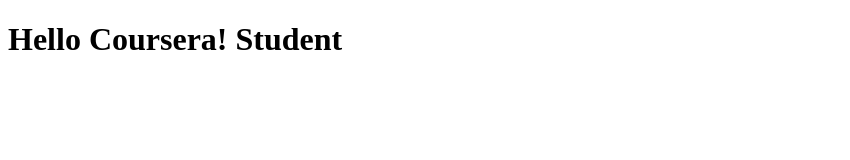
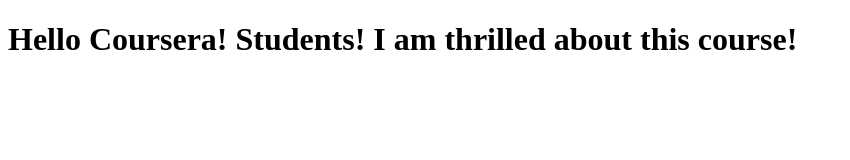
Before and after one commit to ornov/cousera-angularjs, a plain HTML site: page index.html in a window 1280 px wide. Shown: the whole page, without its empty margins (0-850 px from the left). Drawn offline with Linux system fonts and the light colour scheme.

Commit message:
next version of web file.

```diff
--- a/index.html
+++ b/index.html
@@ -7,6 +7,6 @@
         </title>
     </head>
 <body>
-<h1>Hello Coursera! Student</h1>
+<h1>Hello Coursera! Students! I am thrilled about this course!</h1>
 </body>
 </html>
```
